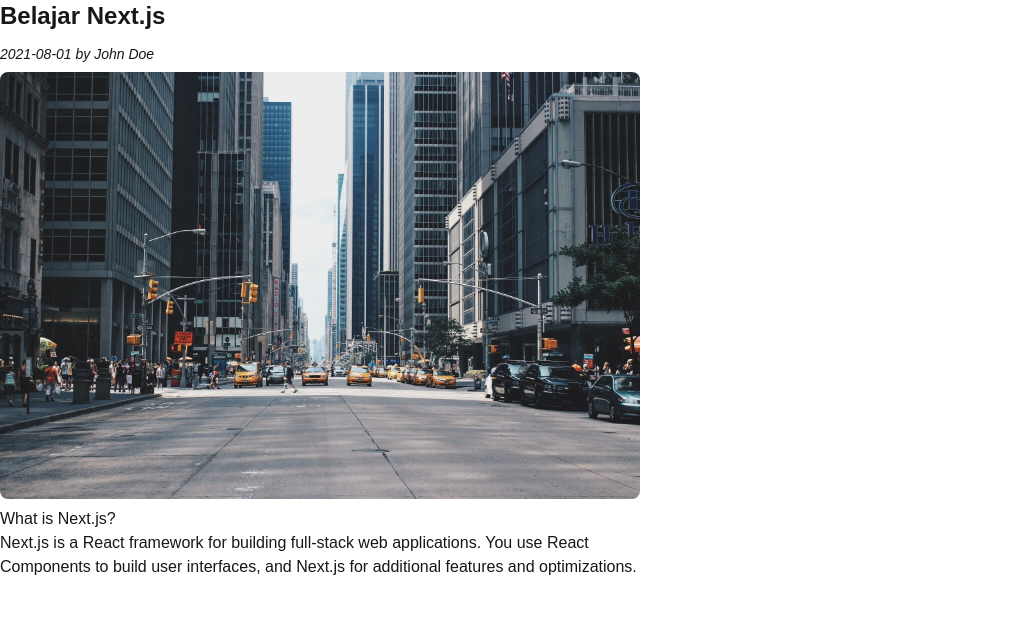
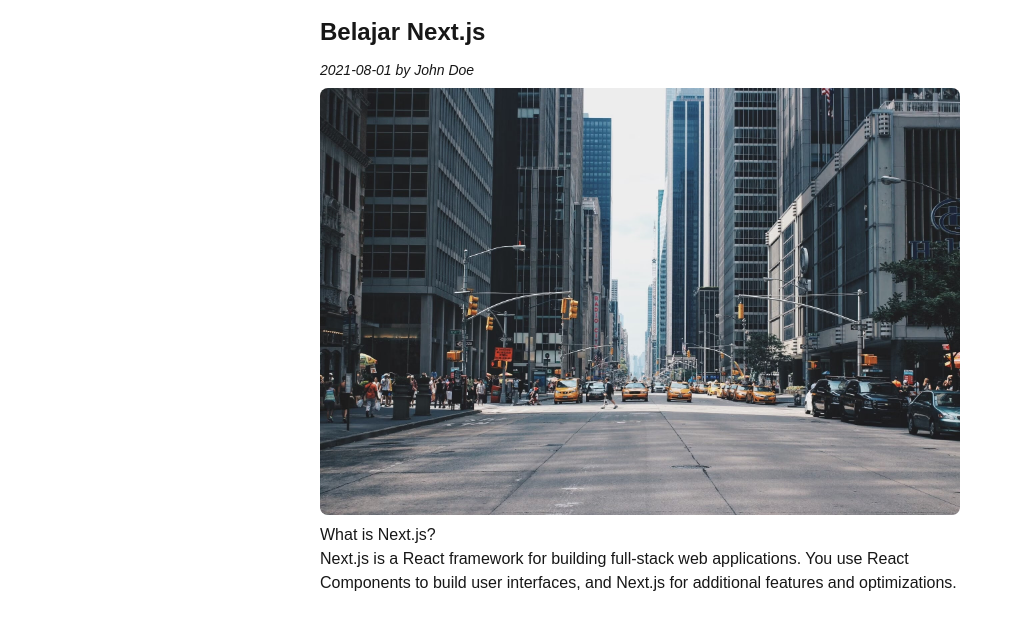
Before and after one commit to agisnarevaldo/bloggr, a Next.js app: page /blog/belajar-nextjs in a window 1280 px wide. Shown: the top 630 px of the page, without its empty margins (0-1023 px from the left). Built offline with nearby package versions, Linux system fonts and the light colour scheme.

Commit message:
feat: Update PostPage to generate metadata for blog posts

```diff
--- a/src/app/blog/[slug]/page.tsx
+++ b/src/app/blog/[slug]/page.tsx
@@ -1,6 +1,31 @@
 import Heading from "@/components/heading";
 import Image from "next/image";
 import {getPost} from "@/lib/post";
+import {Metadata} from "next";
+
+type MetaDataParams = {
+    params: {
+        slug: string,
+    }
+}
+
+type Post = {
+    title: string;
+    description: string;
+    date: string;
+    author: string;
+    image: string;
+    body: string | Promise<string>
+}
+
+export async function generateMetadata( { params: { slug } }: MetaDataParams) : Promise<Metadata> {
+    const post = await getPost(slug);
+
+    return {
+        title: post.title,
+        description: post.description,
+    };
+}
 
 interface PostPageProps {
     params: {
@@ -9,10 +34,10 @@
 }
 
 export default async function PostPage({params: {slug}}: PostPageProps) {
-        const post = await getPost(slug);
+    const post: Post = await getPost(slug);
 
     return (
-            <div>
+        <div className="max-w-screen-sm mx-auto pt-4">
             <Heading>{post.title}</Heading>
             <p className="italic text-sm pb-2">
                 {post.date} by {post.author}
```
Lines whose indentation alone changed are shown as unchanged.
